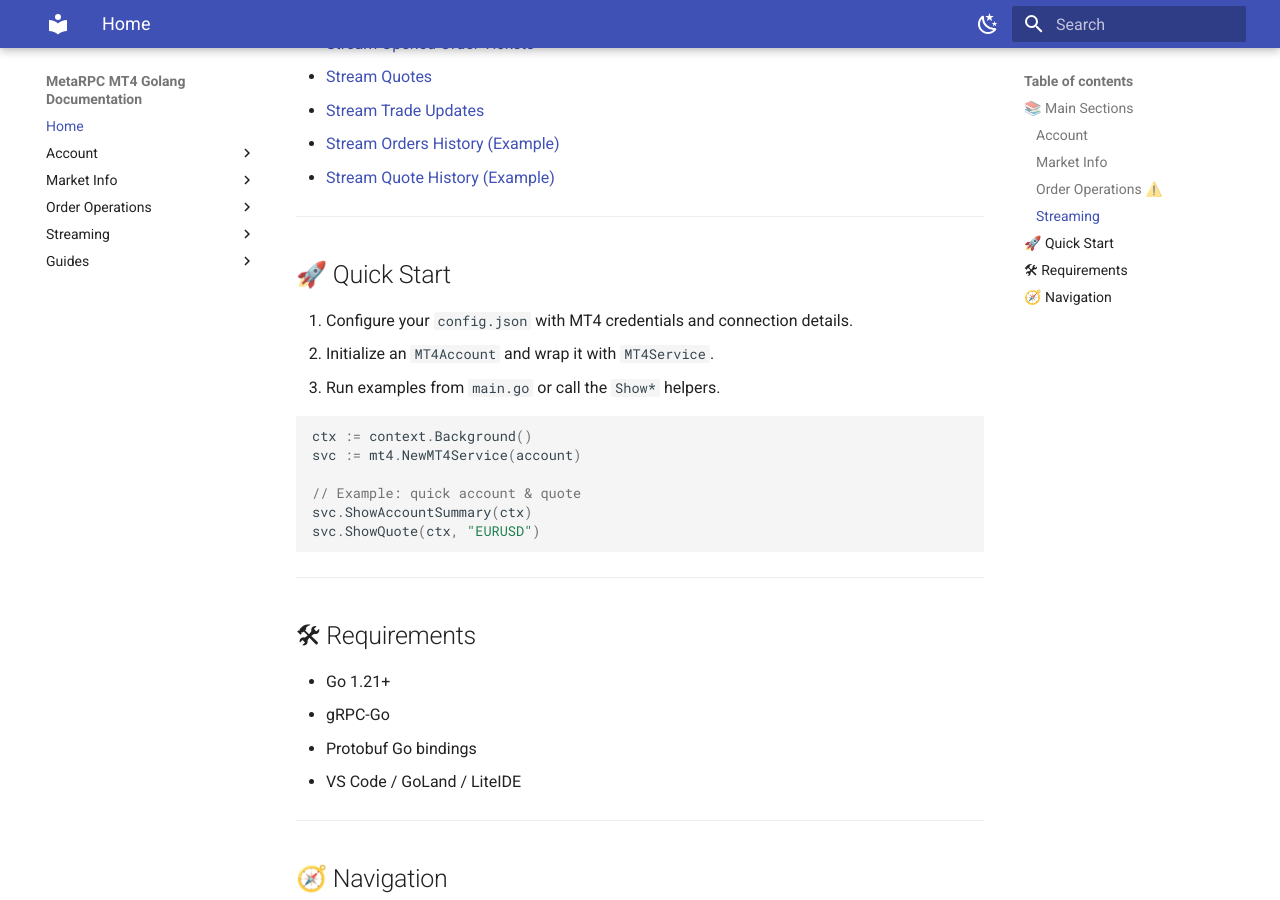
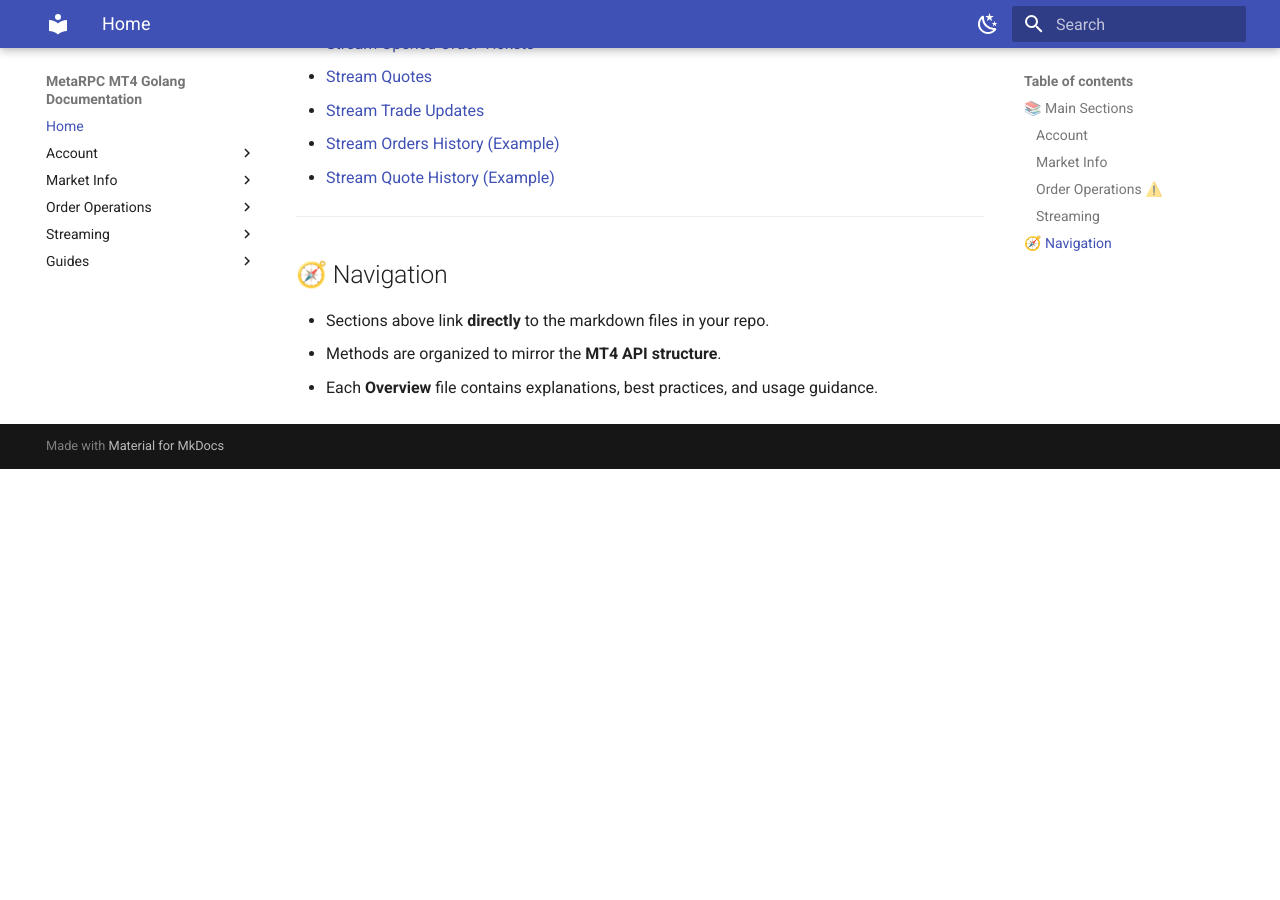
Before and after one commit to MetaRPC/GoMT4, an MkDocs documentation site: the page built from docs/index.md, in a window 1280 px wide and 900 px high, scrolled down 1499 px. Built offline with MkDocs 1.6.1 and Material for MkDocs 9.7.7, drawn with Linux system fonts in a browser that asks for light colours; after the commit the page ends 1968 px from its top, so only the background shows below that.

Commit message:
Update index.md

````diff
--- a/docs/index.md
+++ b/docs/index.md
@@ -57,32 +57,6 @@ This documentation will help you:
 
 ---
 
-## 🚀 Quick Start
-
-1. Configure your `config.json` with MT4 credentials and connection details.
-2. Initialize an `MT4Account` and wrap it with `MT4Service`.
-3. Run examples from `main.go` or call the `Show*` helpers.
-
-```go
-ctx := context.Background()
-svc := mt4.NewMT4Service(account)
-
-// Example: quick account & quote
-svc.ShowAccountSummary(ctx)
-svc.ShowQuote(ctx, "EURUSD")
-```
-
----
-
-## 🛠 Requirements
-
-* Go 1.21+
-* gRPC-Go
-* Protobuf Go bindings
-* VS Code / GoLand / LiteIDE
-
----
-
 ## 🧭 Navigation
 
 * Sections above link **directly** to the markdown files in your repo.
````
